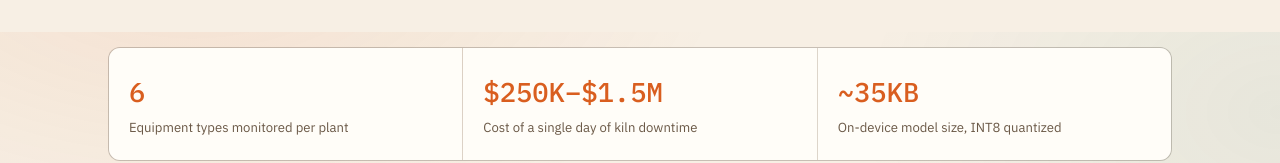
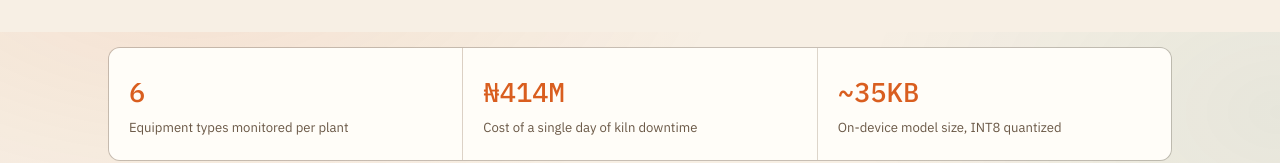
Before and after one commit to acker19/dcp-audio-early-warning, a plain HTML site: page website/index.html in a window 1280 px wide. Shown: the part 768-931 px from the top of the page. Drawn offline with Linux system fonts and the light colour scheme.

Commit message:
initial commit

```diff
--- a/website/index.html
+++ b/website/index.html
@@ -38,7 +38,7 @@
   <div class="wrap">
     <div class="stat-strip">
       <div class="stat"><div class="num">6</div><div class="label">Equipment types monitored per plant</div></div>
-      <div class="stat"><div class="num">$250K&ndash;$1.5M</div><div class="label">Cost of a single day of kiln downtime</div></div>
+      <div class="stat"><div class="num">₦414M</div><div class="label">Cost of a single day of kiln downtime</div></div>
       <div class="stat"><div class="num">~35KB</div><div class="label">On-device model size, INT8 quantized</div></div>
     </div>
   </div>
```
